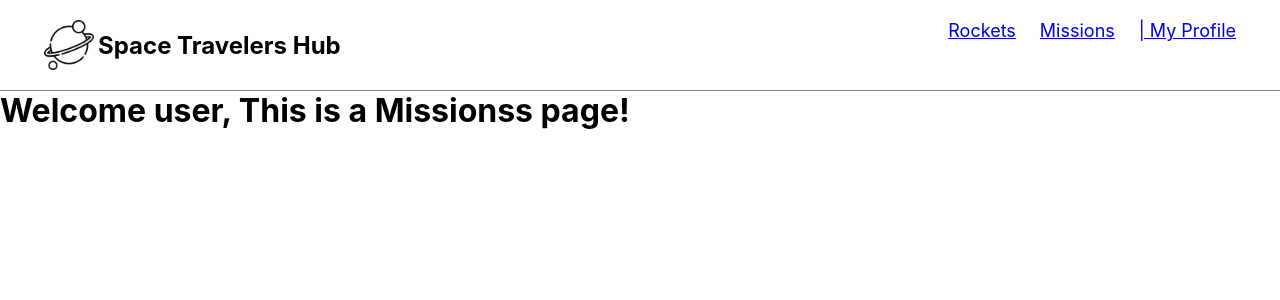
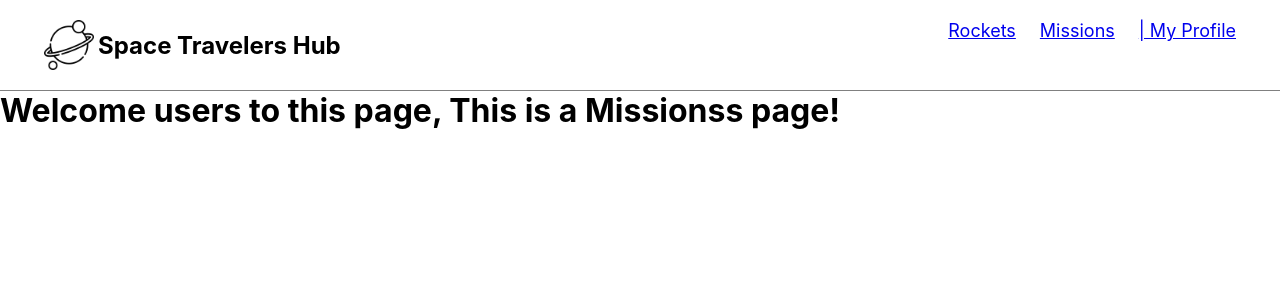
Before and after one commit to Daniel-Kigozi/react-group-project, a React (Create React App) app: page /missions in a window 1280 px wide. Shown: the top 300 px of the page. Built offline with nearby package versions, Linux system fonts and the light colour scheme.

Commit message:
Fix bugs

```diff
--- a/src/Pages/Missions.js
+++ b/src/Pages/Missions.js
@@ -1,5 +1,5 @@
 const Missions = () => (
-  <h1>Welcome user, This is a Missionss page!</h1>
+  <h1>Welcome users to this page, This is a Missionss page!</h1>
 );
 
 export default Missions;
```
